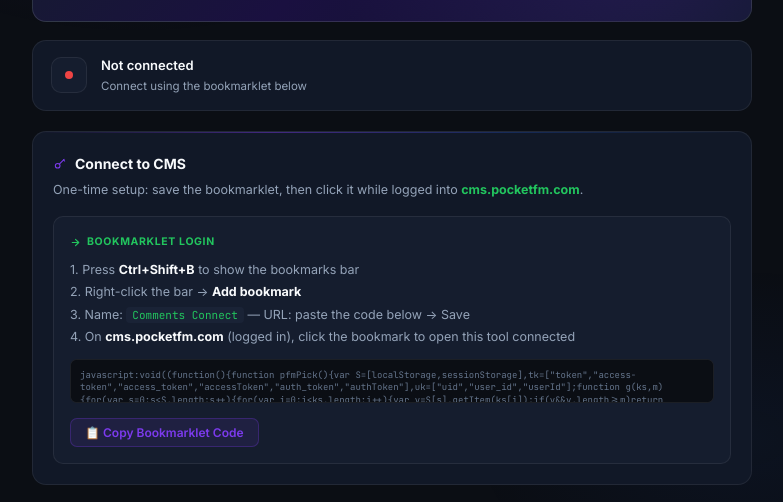
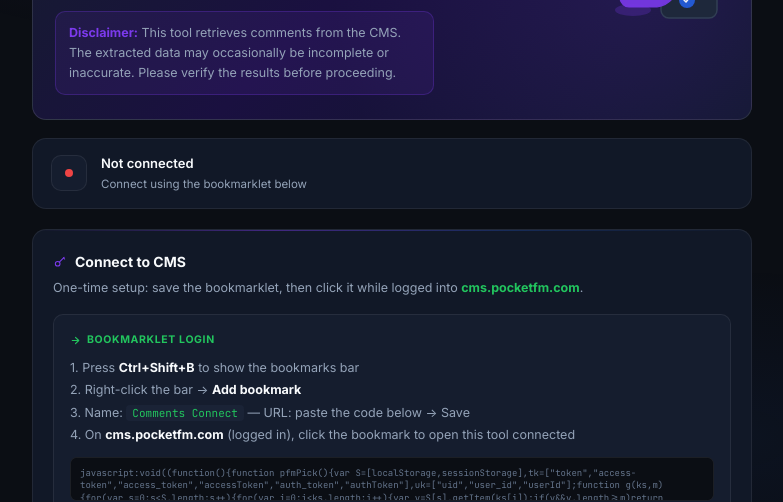
Before and after one commit to con-mayankmandal-netizen/Comments, a plain HTML site: page index.html in a window 1280 px wide. Shown: the part 262-764 px from the top of the page, without its empty margins (248-1031 px from the left). Drawn offline with nearby package versions, Linux system fonts and the light colour scheme.

Commit message:
Add comments disclaimer

```diff
--- a/index.html
+++ b/index.html
@@ -180,6 +180,18 @@
   max-width:42ch;
 }
 .dsc strong{color:var(--tx);font-weight:600}
+.disclaimer{
+  margin-top:14px;
+  padding:11px 13px;
+  background:var(--adm);
+  border:1px solid var(--abr);
+  border-radius:var(--rad);
+  color:var(--tx2);
+  font-size:12.5px;
+  line-height:1.6;
+  max-width:48ch;
+}
+.disclaimer strong{color:var(--purple);font-weight:700}
 
 /* ─── SESSION ─── */
 .sess{
@@ -769,6 +781,7 @@
   <div class="hero-copy">
     <h1>Comments Extractor</h1>
     <div class="dsc">Configure shows and dates, connect to CMS, then click <strong>Extract Comments</strong>. Data is fetched via the PocketFM proxy. Need help? Contact <a class="name-gold" href="https://pocket-fm.slack.com/team/U08NHRDM9M2" target="_blank" rel="noopener noreferrer">Mayank Mandal</a></div>
+    <div class="disclaimer"><strong>Disclaimer:</strong> This tool retrieves comments from the CMS. The extracted data may occasionally be incomplete or inaccurate. Please verify the results before proceeding.</div>
   </div>
   <div class="hero-art" aria-hidden="true">
     <svg viewBox="0 0 120 100" fill="none" xmlns="http://www.w3.org/2000/svg">
```
